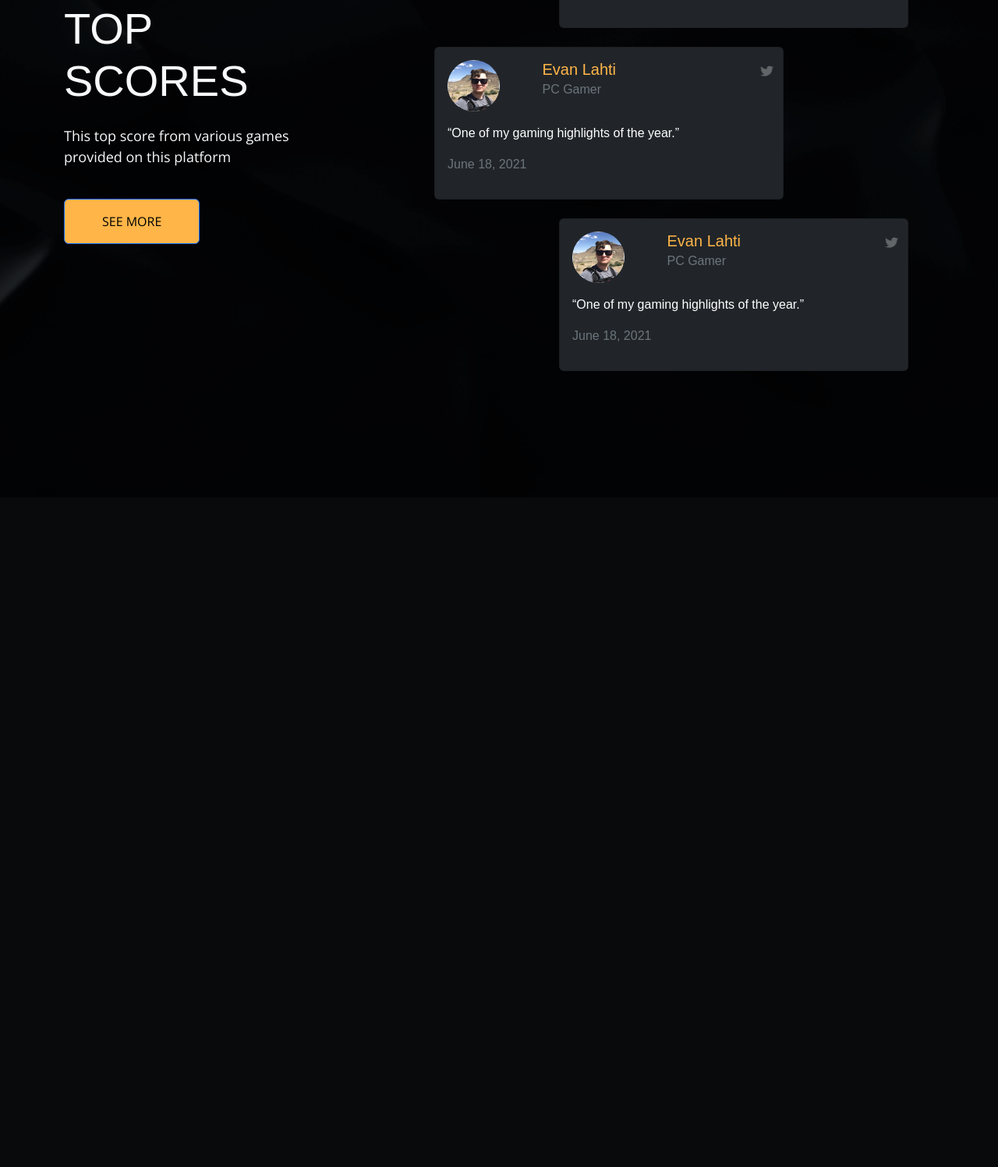
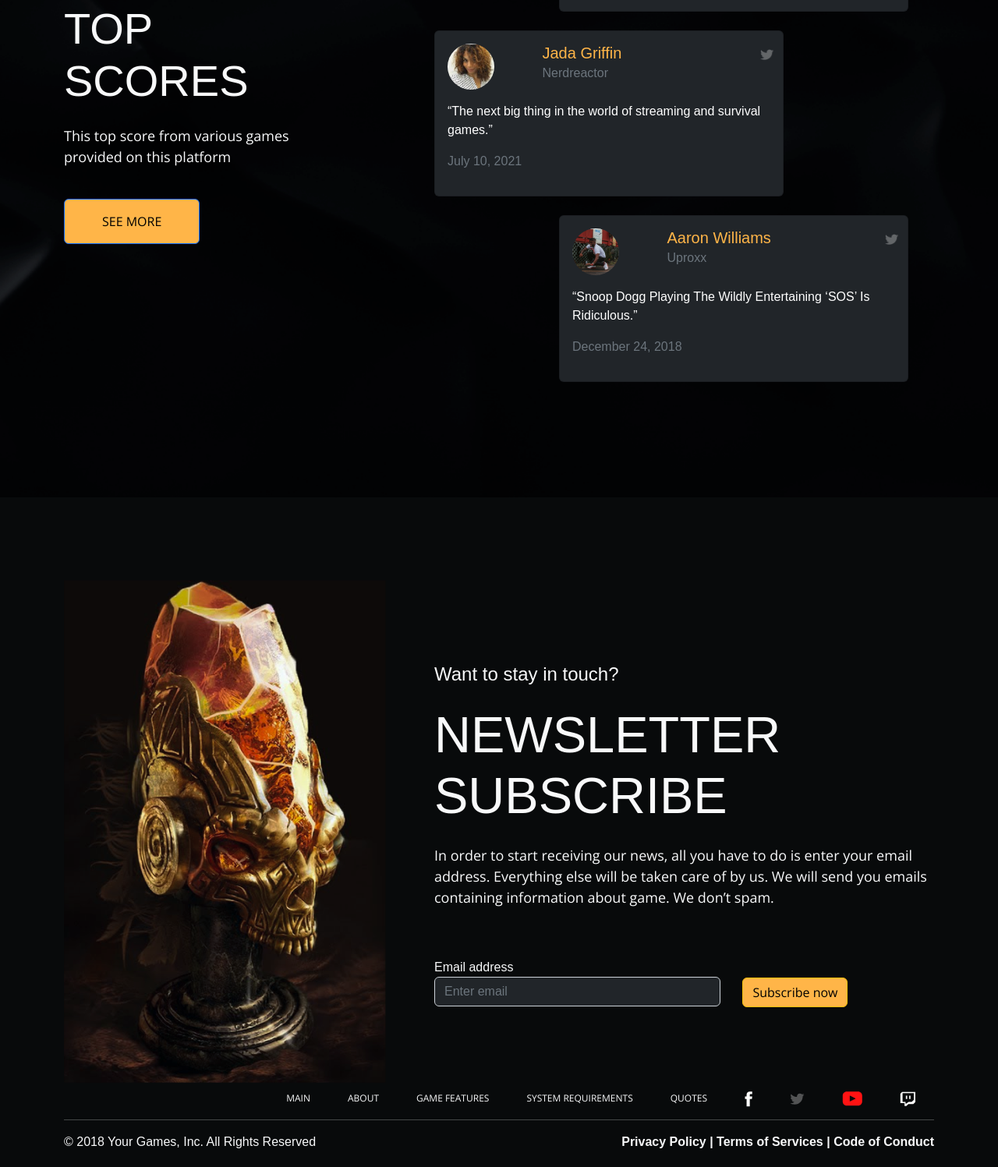
Before and after one commit to Rizano1/Rizano1, a plain HTML site: page index.html in a window 1280 px wide. Shown: the part 4164-5661 px from the top of the page at 78% size. Drawn offline with nearby package versions, Linux system fonts and the light colour scheme.

Commit message:
menambahkan sec6

```diff
--- a/index.html
+++ b/index.html
@@ -164,13 +164,13 @@
     <div class="sec-5">
       <div class="container">
         <div class="row align-items-center text-light">
-          <div class="col-4">
+          <div class="col-sm-4">
             <h1 class="font-top">TOP SCORES</h1>
             <p class="mt-4 opensans">This top score from various games provided on this platform</p>
             <button class="btn btn-primary px-5 py-3 text-black mybutton mt-4">SEE MORE</button>
           </div>
-          <div class="col-1"></div>
-          <div class="col-7">
+          <div class="col-sm-1"></div>
+          <div class="col-sm-7">
             <div class="card bg-dark text-white card-posisi" style="width: 28rem;">
               <div class="card-body">
                 <div class="row pb-3">
@@ -188,29 +188,29 @@
             <div class="card bg-dark text-white mt-4" style="width: 28rem;">
               <div class="card-body">
                 <div class="row pb-3">
-                  <div class="col-3"><img src="assets/evan-lahti.jpg" alt="" class="img-card"></div>
+                  <div class="col-3"><img src="assets/jada-griffin.jpg" alt="" class="img-card"></div>
                   <div class="col-8 ps-4">
-                    <h5 class="card-title">Evan Lahti</h5>
-                    <h6 class="card-subtitle mb-2 text-secondary">PC Gamer</h6>
+                    <h5 class="card-title">Jada Griffin </h5>
+                    <h6 class="card-subtitle mb-2 text-secondary">Nerdreactor</h6>
                   </div>
                   <div class="col-1"><a href="https://twitter.com/"><img src="assets/twitter-card.png" alt="" class="twitter-card"></a></div>
                 </div>
-                <p class="card-text">“One of my gaming highlights of the year.”</p>
-                <p class="text-secondary">June 18, 2021</p>
+                <p class="card-text">“The next big thing in the world of streaming and survival games.”</p>
+                <p class="text-secondary">July 10, 2021</p>
               </div>
             </div>
             <div class="card bg-dark text-white mt-4 card-posisi" style="width: 28rem;">
               <div class="card-body">
                 <div class="row pb-3">
-                  <div class="col-3"><img src="assets/evan-lahti.jpg" alt="" class="img-card"></div>
+                  <div class="col-3"><img src="assets/aaron-williams.jpg" alt="" class="img-card"></div>
                   <div class="col-8 ps-4">
-                    <h5 class="card-title">Evan Lahti</h5>
-                    <h6 class="card-subtitle mb-2 text-secondary">PC Gamer</h6>
+                    <h5 class="card-title">Aaron Williams </h5>
+                    <h6 class="card-subtitle mb-2 text-secondary">Uproxx</h6>
                   </div>
                   <div class="col-1"><a href="https://twitter.com/"><img src="assets/twitter-card.png" alt="" class="twitter-card"></a></div>
                 </div>
-                <p class="card-text">“One of my gaming highlights of the year.”</p>
-                <p class="text-secondary">June 18, 2021</p>
+                <p class="card-text">“Snoop Dogg Playing The Wildly Entertaining ‘SOS’ Is Ridiculous.”</p>
+                <p class="text-secondary">December 24, 2018</p>
               </div>
             </div>
           </div>
@@ -223,11 +223,42 @@
     <div class="sec-6">
       <div class="container">
         <div class="row align-items-center text-light">
-          <div class="col-5"></div>
-          <div class="col-7"></div>
+          <div class="col-sm-5">
+            <img src="assets/skull.png" alt="" class="skull-img">
+          </div>
+          <div class="col-sm-7 newsletter-text">
+            <h3>Want to stay in touch?</h3>
+            <h1 class="mt-4">NEWSLETTER SUBSCRIBE </h1>
+            <p class="opensans mt-4">In order to start receiving our news, all you have to do is enter your email address.
+              Everything else will be taken care of by us. We will send you emails containing information about game. We don’t spam.
+            </p>
+            <form>
+              <div class="form-group mt-5">
+                <label for="exampleInputEmail1" class="label">Email address</label>
+                <input type="email" class="form-control bg-dark" id="exampleInputEmail1" aria-describedby="emailHelp" placeholder="Enter email">
+              </div>
+              <button type="submit" class="btn btn-warning mybutton ms-4 sub-btn">Subscribe now</button>
+            </form>
+          </div>
         </div>
-        <div class="navend"></div>
-        <footer></footer>
+        <div class="navend d-flex justify-content-end">
+          <a href="#" class="nav-link text-light mx-4">MAIN</a>
+          <a href="#" class="nav-link text-light mx-4">ABOUT</a>
+          <a href="#" class="nav-link text-light mx-4">GAME FEATURES</a>
+          <a href="#" class="nav-link text-light mx-4">SYSTEM REQUIREMENTS</a>
+          <a href="#" class="nav-link text-light mx-4">QUOTES</a>
+          <a href="https://www.facebook.com/" class="mx-4"><img src="assets/facebook.svg" alt=""></a>
+          <a href="https://twitter.com/" class="mx-4"><img src="assets/twitter.svg" alt=""></a>
+          <a href="https://youtube.com/" class="mx-4"><img src="assets/vector.svg" alt=""></a>
+          <a href="https://twitch.com/" class="mx-4"><img src="assets/twitch.svg" alt=""></a>
+        </div>
+        <footer>
+          <hr class="text-light">
+          <div class="d-flex justify-content-between text-light">
+            <p> © 2018 Your Games, Inc. All Rights Reserved</p>
+            <p class="privacy-text">Privacy Policy | Terms of Services | Code of Conduct </p>
+          </div>
+        </footer>
       </div>
     </div>
     <!-- end sec 6 -->
--- a/style.css
+++ b/style.css
@@ -159,6 +159,7 @@ a {
 
 .img-card {
     border-radius: 100%;
+    width: 60px;
 }
 
 .twitter-card {
@@ -192,4 +193,38 @@ a {
     font-family: Arial, Helvetica, sans-serif;
 }
 
+.newsletter-text h3 {
+    font-size: 24px;
+}
+
+.newsletter-text h1 {
+    font-size: 65px;
+}
+
+.form-control {
+    width: 367px;
+    display: inline-block;
+}
+
+.label {
+    display: block;
+}
+
+.sub-btn {
+    display: inline;
+}
+
+.form-group {
+    display: inline-block;
+}
+
+.navend {
+    font-size: 12px;
+    font-family: 'Open Sans', sans-serif;
+}
+
+.privacy-text {
+    font-weight: 700;
+}
+
 /* sec6 */
```
